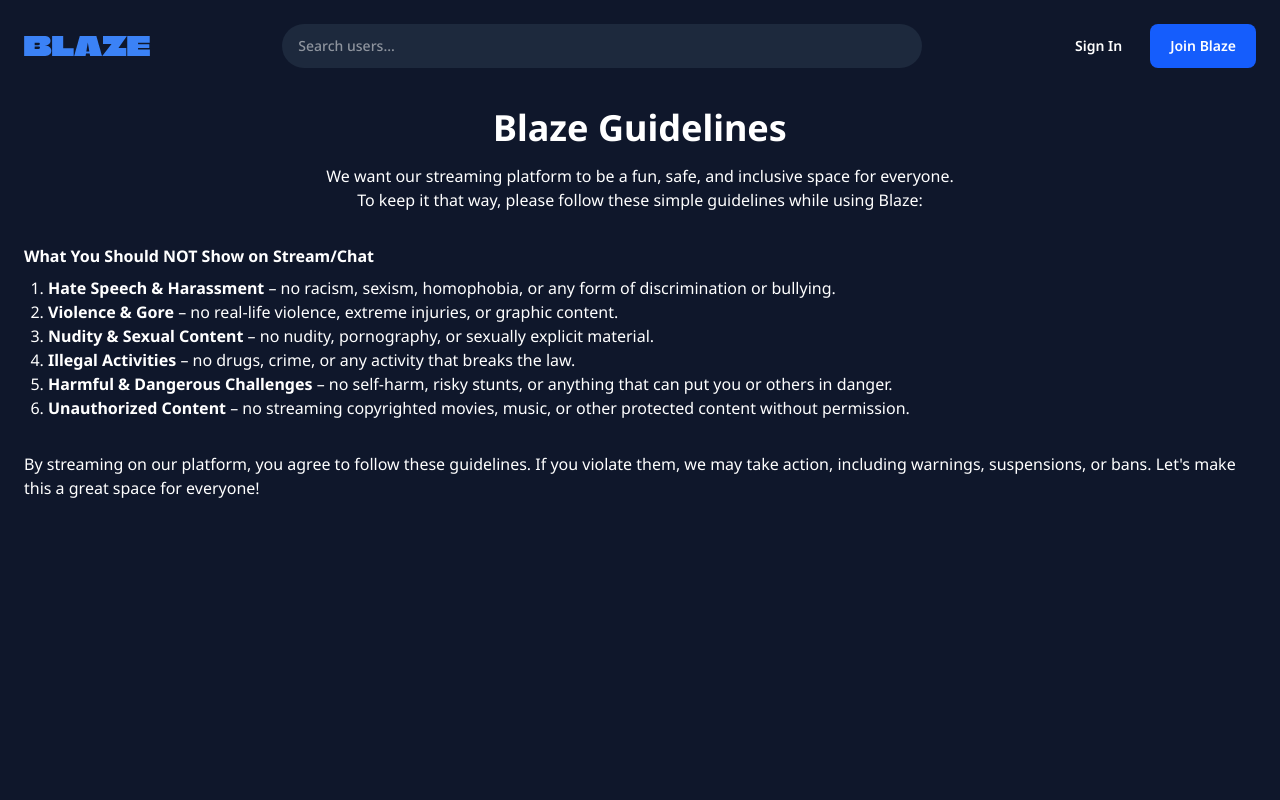
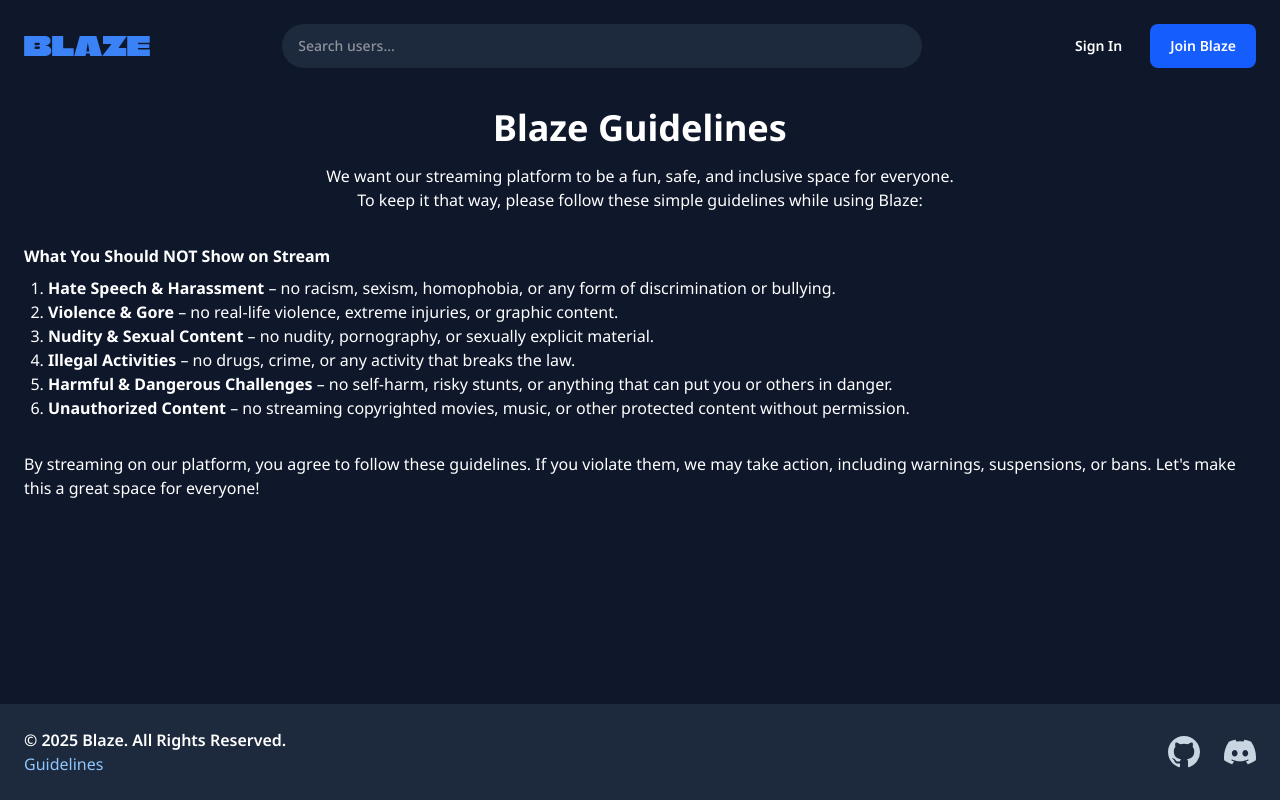
Before and after one commit to MisterKirill/blaze, a Next.js app in the folder web/: page /guidelines in a window 1280 px wide. Built offline with nearby package versions, Linux system fonts and the light colour scheme; no server answers.

Commit message:
feat(web): add footer

```diff
--- a/web/src/app/guidelines/page.tsx
+++ b/web/src/app/guidelines/page.tsx
@@ -15,7 +15,7 @@ export default function Guidelines() {
         </p>
       </div>
 
-      <h2 className="font-bold mb-2">What You Should NOT Show on Stream/Chat</h2>
+      <h2 className="font-bold mb-2">What You Should NOT Show on Stream</h2>
       <ul className="list-decimal ml-6 mb-8">
         <li>
           <b>Hate Speech & Harassment</b> – no racism, sexism, homophobia, or any form of discrimination or bullying.
--- a/web/src/app/layout.tsx
+++ b/web/src/app/layout.tsx
@@ -3,6 +3,7 @@ import { Noto_Sans } from "next/font/google";
 import "./globals.css";
 import Header from "@/components/Header";
 import { getUser } from "@/lib/auth";
+import Footer from "@/components/Footer";
 
 const notoSans = Noto_Sans({
   subsets: ["latin", "cyrillic"],
@@ -23,9 +24,13 @@ export default async function RootLayout({
   return (
     <html lang="en">
       <body className={`${notoSans.className} bg-slate-900 text-white antialiased`}>
-        <Header user={user} />
+        <div className="flex flex-col h-screen">
+          <Header user={user} />
 
-        <main className="container mt-4">{children}</main>
+          <main className="container my-4 grow">{children}</main>
+
+          <Footer />
+        </div>
       </body>
     </html>
   );
--- /dev/null
+++ b/web/src/components/Footer.tsx
@@ -0,0 +1,28 @@
+import TextLink from "./ui/TextLink";
+
+export default function Footer() {
+  return (
+    <footer className="flex py-6 bg-slate-800">
+      <div className="container flex flex-col md:flex-row md:items-center justify-between gap-6">
+        <div>
+          <p className="font-semibold">&copy; 2025 Blaze. All Rights Reserved.</p>
+          <p>
+            <TextLink href="/guidelines">Guidelines</TextLink>
+          </p>
+        </div>
+
+        <div className="flex text-slate-300 gap-6">
+          <a href="https://github.com/MisterKirill/blaze" target="_blank" className="hover:text-slate-400">
+            <svg xmlns="http://www.w3.org/2000/svg" width="32" height="32" fill="currentColor" viewBox="0 0 16 16">
+              <path d="M8 0C3.58 0 0 3.58 0 8c0 3.54 2.29 6.53 5.47 7.59.4.07.55-.17.55-.38 0-.19-.01-.82-.01-1.49-2.01.37-2.53-.49-2.69-.94-.09-.23-.48-.94-.82-1.13-.28-.15-.68-.52-.01-.53.63-.01 1.08.58 1.23.82.72 1.21 1.87.87 2.33.66.07-.52.28-.87.51-1.07-1.78-.2-3.64-.89-3.64-3.95 0-.87.31-1.59.82-2.15-.08-.2-.36-1.02.08-2.12 0 0 .67-.21 2.2.82.64-.18 1.32-.27 2-.27s1.36.09 2 .27c1.53-1.04 2.2-.82 2.2-.82.44 1.1.16 1.92.08 2.12.51.56.82 1.27.82 2.15 0 3.07-1.87 3.75-3.65 3.95.29.25.54.73.54 1.48 0 1.07-.01 1.93-.01 2.2 0 .21.15.46.55.38A8.01 8.01 0 0 0 16 8c0-4.42-3.58-8-8-8"/>
+            </svg>
+          </a>
+
+          <svg xmlns="http://www.w3.org/2000/svg" width="32" height="32" fill="currentColor" viewBox="0 0 16 16">
+            <path d="M13.545 2.907a13.2 13.2 0 0 0-3.257-1.011.05.05 0 0 0-.052.025c-.141.25-.297.577-.406.833a12.2 12.2 0 0 0-3.658 0 8 8 0 0 0-.412-.833.05.05 0 0 0-.052-.025c-1.125.194-2.22.534-3.257 1.011a.04.04 0 0 0-.021.018C.356 6.024-.213 9.047.066 12.032q.003.022.021.037a13.3 13.3 0 0 0 3.995 2.02.05.05 0 0 0 .056-.019q.463-.63.818-1.329a.05.05 0 0 0-.01-.059l-.018-.011a9 9 0 0 1-1.248-.595.05.05 0 0 1-.02-.066l.015-.019q.127-.095.248-.195a.05.05 0 0 1 .051-.007c2.619 1.196 5.454 1.196 8.041 0a.05.05 0 0 1 .053.007q.121.1.248.195a.05.05 0 0 1-.004.085 8 8 0 0 1-1.249.594.05.05 0 0 0-.03.03.05.05 0 0 0 .003.041c.24.465.515.909.817 1.329a.05.05 0 0 0 .056.019 13.2 13.2 0 0 0 4.001-2.02.05.05 0 0 0 .021-.037c.334-3.451-.559-6.449-2.366-9.106a.03.03 0 0 0-.02-.019m-8.198 7.307c-.789 0-1.438-.724-1.438-1.612s.637-1.613 1.438-1.613c.807 0 1.45.73 1.438 1.613 0 .888-.637 1.612-1.438 1.612m5.316 0c-.788 0-1.438-.724-1.438-1.612s.637-1.613 1.438-1.613c.807 0 1.451.73 1.438 1.613 0 .888-.631 1.612-1.438 1.612"/>
+          </svg>
+        </div>
+      </div>
+    </footer>
+  );
+}
--- a/web/src/components/ui/TextLink.tsx
+++ b/web/src/components/ui/TextLink.tsx
@@ -8,7 +8,7 @@ export interface TextLinkProps extends LinkProps {
 
 export default function TextLink({ children, className, ...props }: TextLinkProps) {
   return (
-    <Link className={`${className} text-blue-400 hover:text-blue-500`} {...props}>
+    <Link className={`${className} text-blue-300 hover:text-blue-400`} {...props}>
       {children}
     </Link>
   );
```
